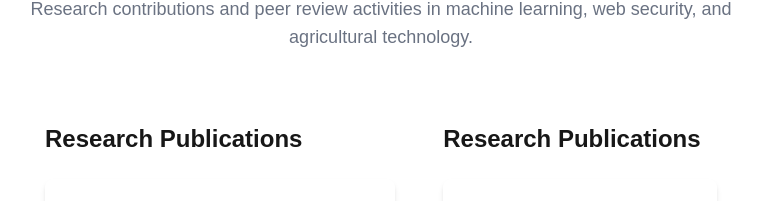
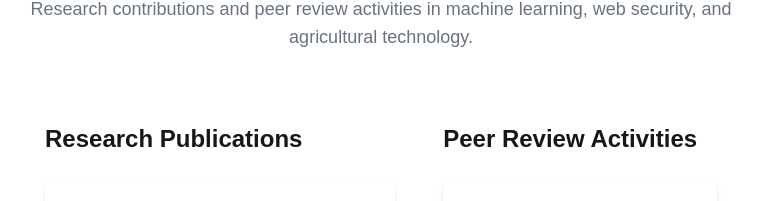
Before and after one commit to RakeshPandey0/portfolio, a Next.js app: page / in a window 1280 px wide. Shown: the part 5520-5721 px from the top of the page, without its empty margins (259-1021 px from the left). Built offline with nearby package versions, Linux system fonts and the light colour scheme.

Commit message:
fix: section title fix

```diff
--- a/app/_components/Research/Review.jsx
+++ b/app/_components/Research/Review.jsx
@@ -13,7 +13,7 @@ const Review = () => {
   ];
   return (
     <div id="review" className="flex flex-col">
-      <h2 className="px-6 text-2xl font-bold mb-2">Research Publications</h2>
+      <h2 className="px-6 text-2xl font-bold mb-2">Peer Review Activities</h2>
       {reviews.map((review, index) => {
         return (
           <div
```
